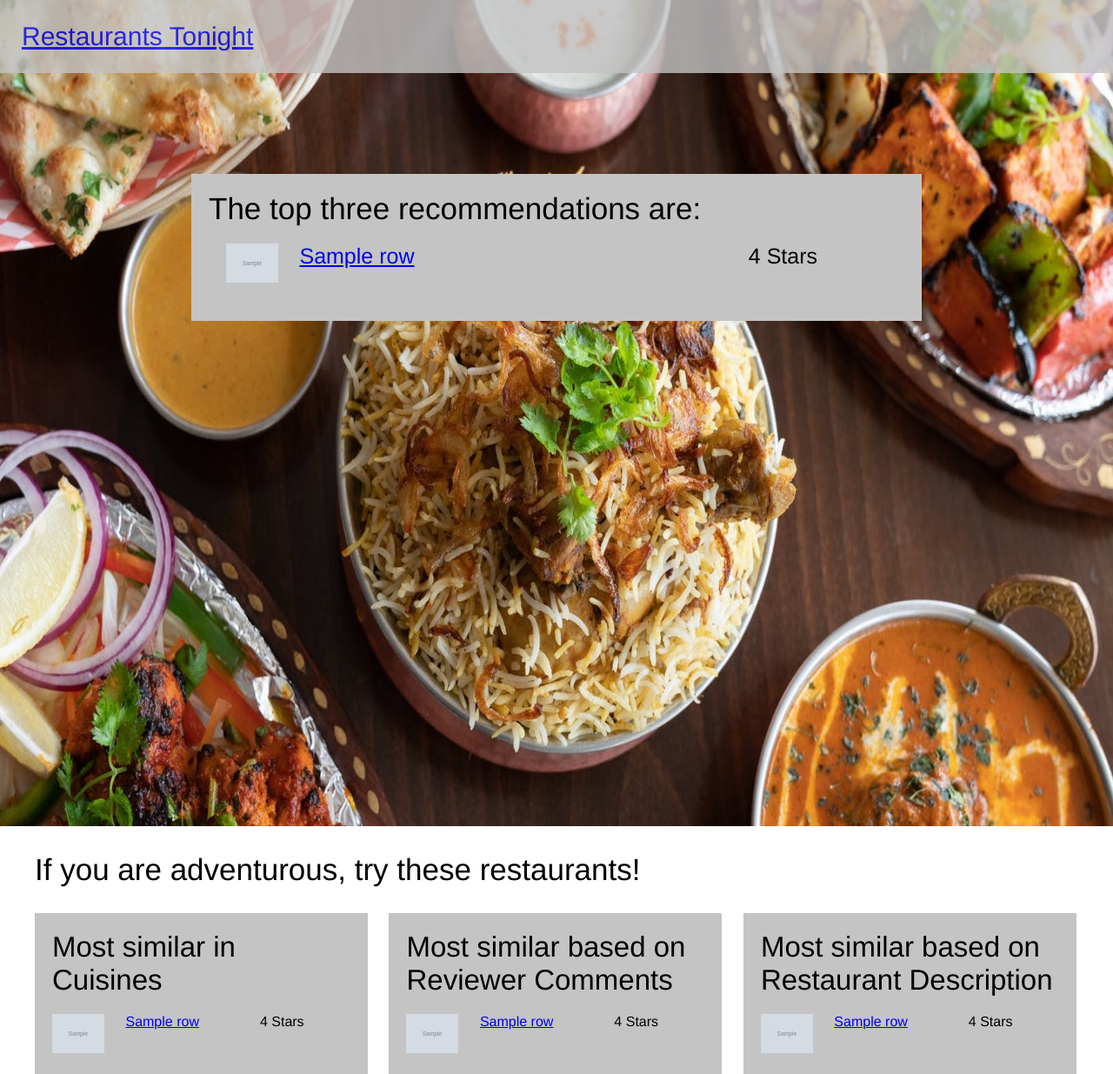
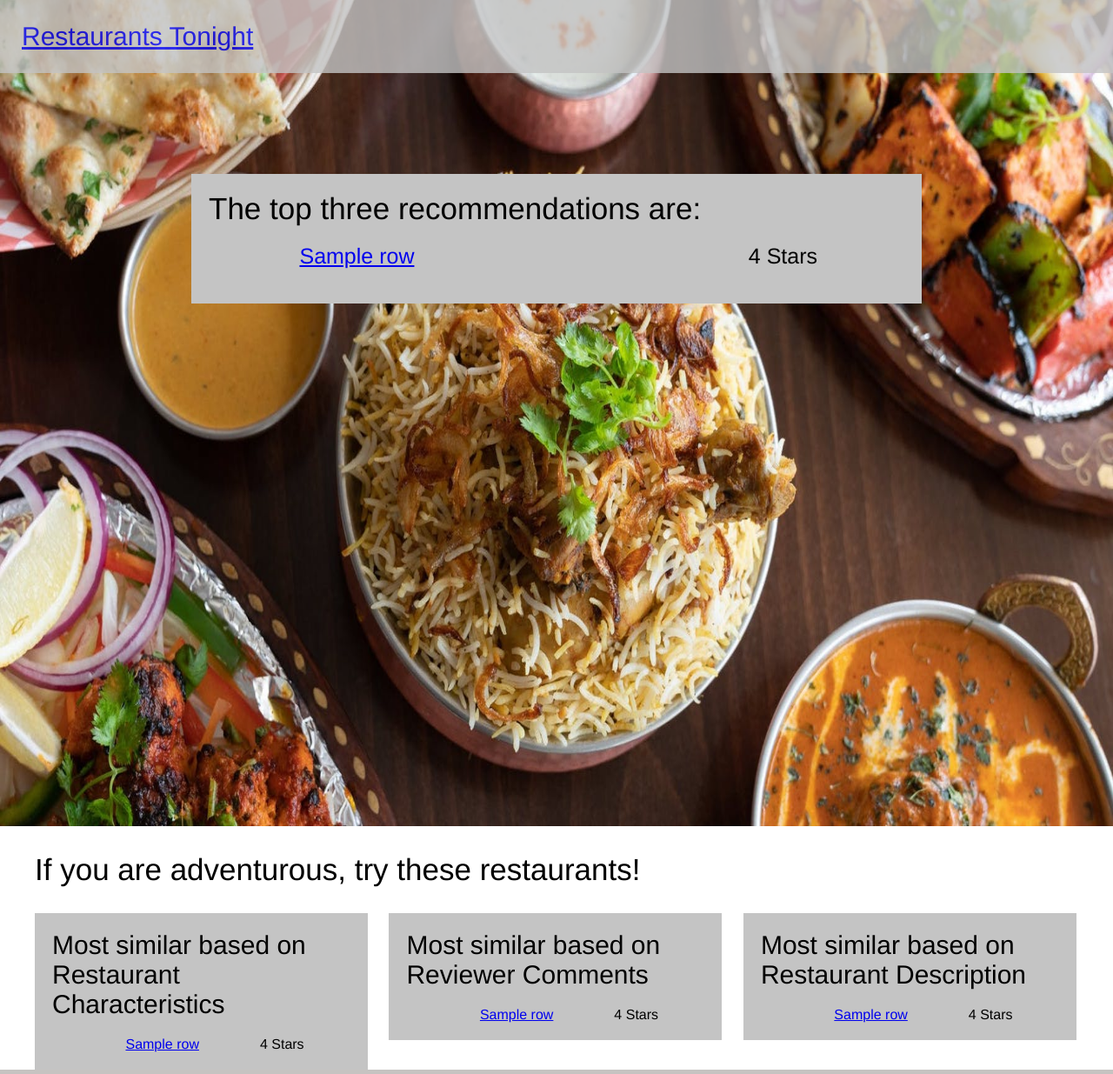
Before and after one commit to yueweng/restaurant-recommender, a Flask app: template src/templates/recommendations.html in a window 1280 px wide; the page is wider, and only the part inside the window is pictured. Shown: that part at 87% size. Run offline with Flask 2, Linux system fonts and the light colour scheme; the template is opened without the code that fills it: most values are stand-ins (such as "Sample title", 1, 10 or a date in 2020); grey boxes marked "Sample" are stand-in pictures.

```diff
--- a/src/static/css/styles.css
+++ b/src/static/css/styles.css
@@ -170,7 +170,7 @@ body {
   margin-right: 0px;
 }
 .page-two-wrapper .adventurous-wrapper .box-wrapper .grey-box .text {
-  font-size: 33px;
+  font-size: 30px;
 }
 
 .page-two-wrapper .adventurous-wrapper .box-wrapper .rest-div {
--- a/src/templates/recommendations.html
+++ b/src/templates/recommendations.html
@@ -17,7 +17,7 @@
         {% if df_rec is defined %}
           {% for idx, row in df_rec.iterrows() %}
             <div class='rest-div'>
-              <img class='restaurant-img' src="{{row['image_url']}}" />
+              <img class='restaurant-img' />
               <span class='description'>
                 <div class='restaurant-name'>
                   <a href="{{row['url']}}">
@@ -53,12 +53,12 @@
       <div class='box-wrapper'>
         <div class='grey-box'>
           <div class='text'>
-            Most similar in Cuisines
+            Most similar based on Restaurant Characteristics
           </div>
           {% if df1_other is defined %}
             {% for idx, row in df1_other.iterrows() %}
               <div class='rest-div'>
-                <img class='restaurant-img' src="{{row['image_url']}}" />
+                <img class='restaurant-img' />
                 <span class='description'>
                   <div class='restaurant-name'>
                     <a href="{{row['url']}}">
@@ -81,7 +81,7 @@
           {% if df2_other is defined %}
             {% for idx, row in df2_other.iterrows() %}
               <div class='rest-div'>
-                <img class='restaurant-img' src="{{row['image_url']}}" />
+                <img class='restaurant-img' />
                 <span class='description'>
                   <div class='restaurant-name'>
                     <a href="{{row['url']}}">
@@ -104,7 +104,7 @@
           {% if df3_other is defined %}
             {% for idx, row in df3_other.iterrows() %}
               <div class='rest-div'>
-                <img class='restaurant-img' src="{{row['image_url']}}" />
+                <img class='restaurant-img' />
                 <span class='description'>
                   <div class='restaurant-name'>
                     <a href="{{row['url']}}">
```
